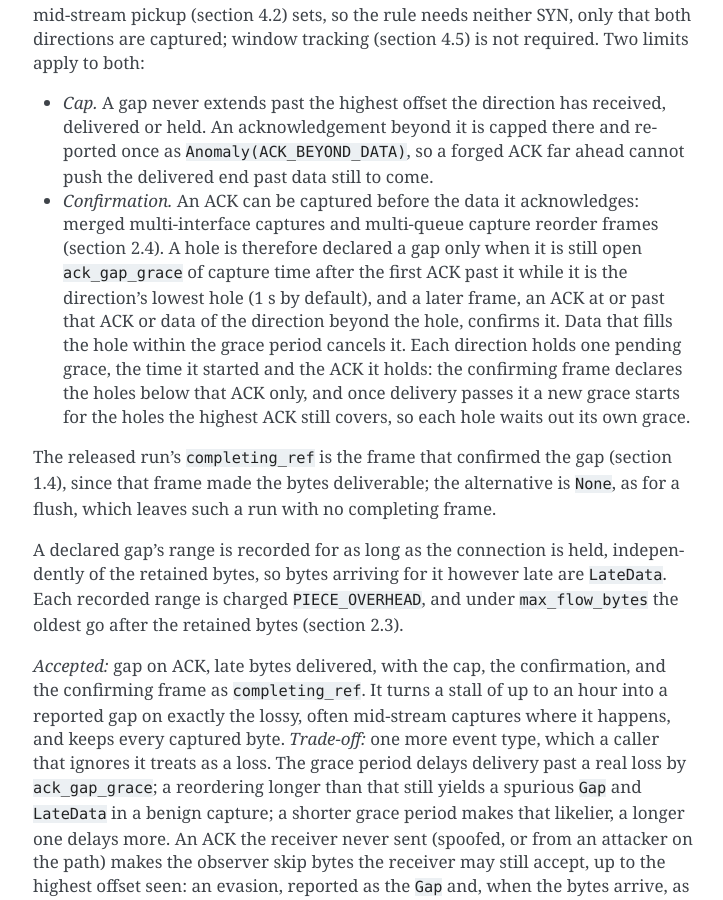
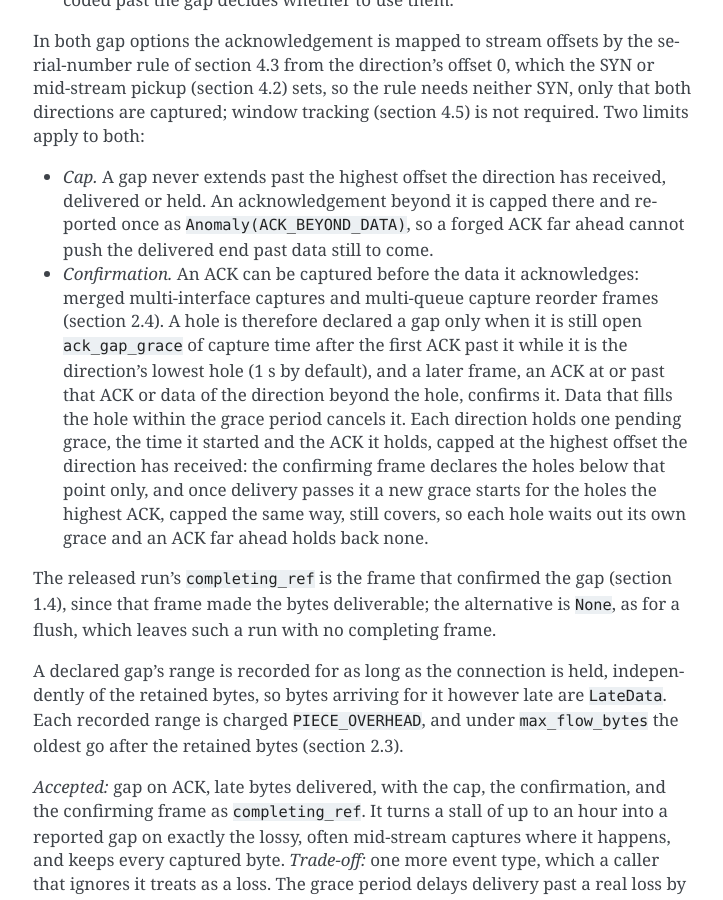
Before and after one commit to EONRaider/NETProtocols, a Sphinx documentation site: the page built from docs/design/reassembly.rst, in a window 1280 px wide and 900 px high, scrolled down 34427 px. Shown: the whole window, without its empty margins (387-1110 px from the left). Built offline with Sphinx 7.4.7, drawn with Linux system fonts in a browser that asks for light colours; some of the changed text lies outside the part shown.

Commit message:
fix(reassembly): cap the grace's acknowledgement and shed runs first (#380)
The pending grace of an acknowledged hole holds the highest
acknowledgement capped at the highest offset its direction received,
and an acknowledgement at or past that point confirms it, so one
acknowledgement far ahead of the data no longer holds every honest one
back. A hole that becomes known when data past it arrives waits out its
own grace from then.

Under max_flow_bytes a connection sheds the retained bytes of both
directions before the recorded ACKED gaps of either, as the design note
says.

The note's §2.1 states what a retained run is charged and that cutting
one drops at least an eighth of it; §2.3 and §4.7 say the shedding
order and the cap.

Co-Authored-By: Claude Opus 5.5 <noreply@anthropic.com>
Claude-Session: https://claude.ai/code/session_01K7TByXL9RRzVhG3kFrU6dY

```diff
--- a/docs/design/reassembly.rst
+++ b/docs/design/reassembly.rst
@@ -461,8 +461,10 @@ documented eviction, and an event.
 
 Each flow (a datagram in progress, or a TCP connection) is charged
 ``FLOW_OVERHEAD`` bytes, and each stored piece (a fragment, a held
-segment, a retained delivered run) is charged its data length plus
-``PIECE_OVERHEAD``. A fragment's declared range that is kept with no
+segment) is charged its data length plus ``PIECE_OVERHEAD``. A
+retained delivered run is charged ``PIECE_OVERHEAD``, the size its
+``bytearray`` has allocated, and ``_SPAN_OVERHEAD`` for each frame it
+names; cutting a run under the cap drops at least an eighth of it. A fragment's declared range that is kept with no
 captured byte in it (a fragment the snap length cut to its header,
 under a rule that decides overlaps on declared ranges, section 3.3) is
 charged ``PIECE_OVERHEAD`` and counts against ``max_fragments`` like a
@@ -526,8 +528,9 @@ fragments cost what it really costs.
      - Not discarded: the lowest hole is declared a ``Gap`` (reason
        ``CAP``), the held bytes after it are delivered as
        ``StreamData``, and this repeats until the flow is under the
-       cap. Retained delivered bytes, then recorded ``Gap(ACKED)``
-       ranges (section 4.7), are trimmed first. The flow
+       cap. The retained delivered bytes of both directions, then the
+       recorded ``Gap(ACKED)`` ranges of both (section 4.7), are
+       trimmed first. The flow
        stays open. Data already captured is never silently dropped.
    * - ``max_total_bytes``, ``max_flows``
      - Fragments: the oldest datagram by first-fragment time (the
@@ -1666,10 +1669,12 @@ tracking (section 4.5) is not required. Two limits apply to both:
   (1 s by default), and a later frame, an ACK at or past that ACK or
   data of the direction beyond the hole, confirms it. Data that fills
   the hole within the grace period cancels it. Each direction holds one
-  pending grace, the time it started and the ACK it holds: the
-  confirming frame declares the holes below that ACK only, and once
-  delivery passes it a new grace starts for the holes the highest ACK
-  still covers, so each hole waits out its own grace.
+  pending grace, the time it started and the ACK it holds, capped at
+  the highest offset the direction has received: the confirming frame
+  declares the holes below that point only, and once delivery passes
+  it a new grace starts for the holes the highest ACK, capped the same
+  way, still covers, so each hole waits out its own grace and an ACK
+  far ahead holds back none.
 
 The released run's ``completing_ref`` is the frame that confirmed the
 gap (section 1.4), since that frame made the bytes deliverable; the
```
Also changed, not shown: 2 other files.
